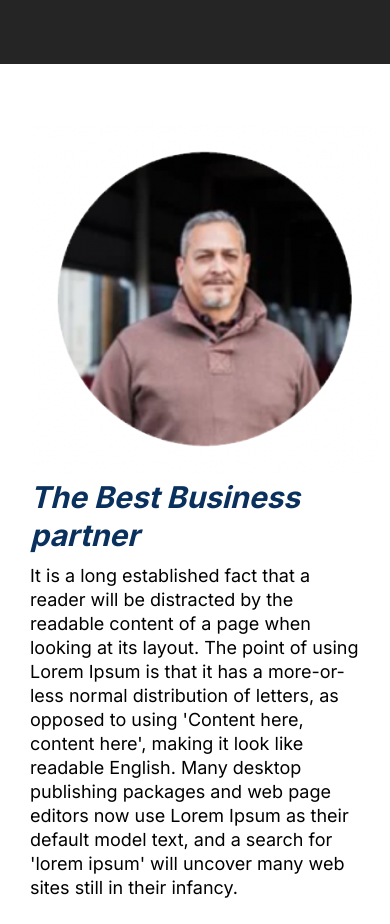
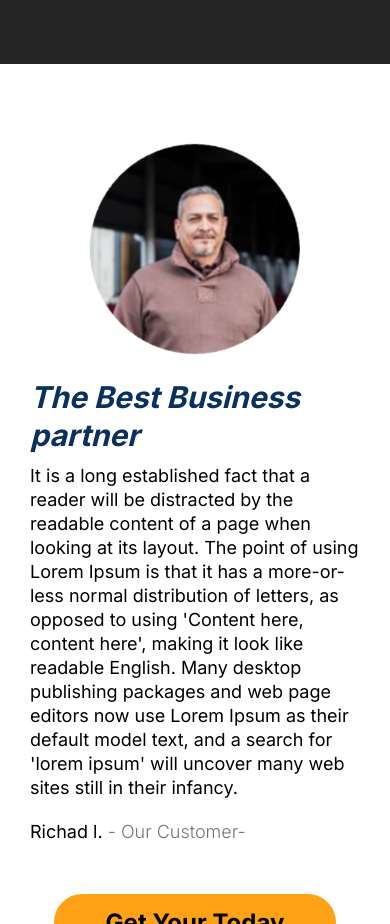
Before and after one commit to Mr-sajibhira/Mudmixer, a plain HTML site: page index.html in a window 390 px wide. Shown: the part 2180-3104 px from the top of the page. Drawn offline with nearby package versions, Linux system fonts and the light colour scheme.

Commit message:
Update index.html

```diff
--- a/index.html
+++ b/index.html
@@ -386,7 +386,7 @@
             }
 
             .cus_img {
-                max-width: 350px;
+                max-width: 250px;
                 margin: auto;
             }
 
```
